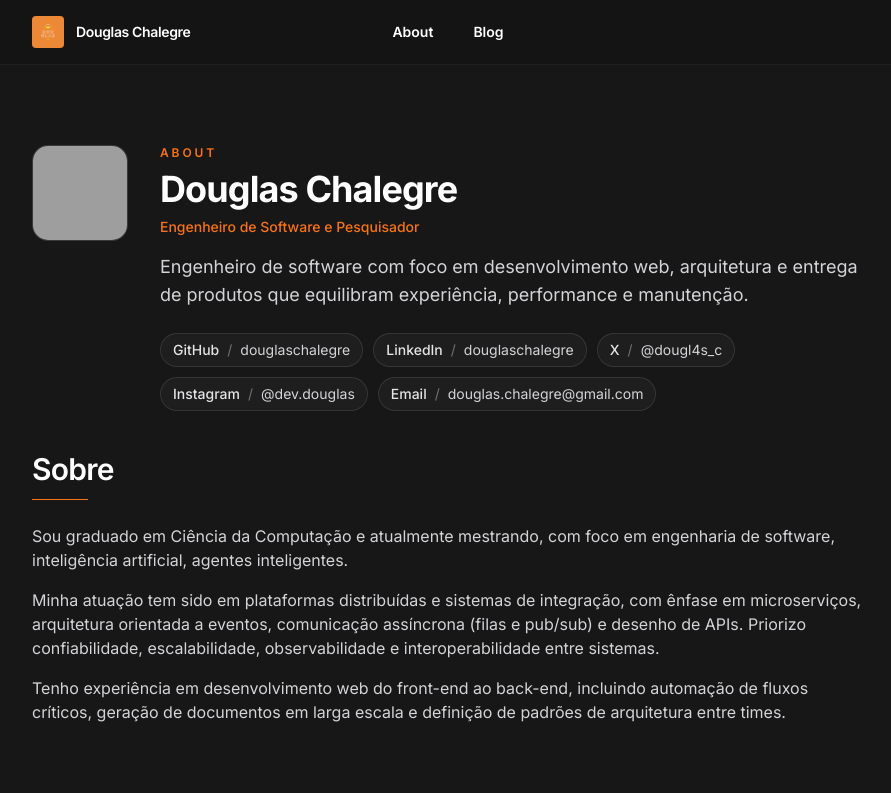
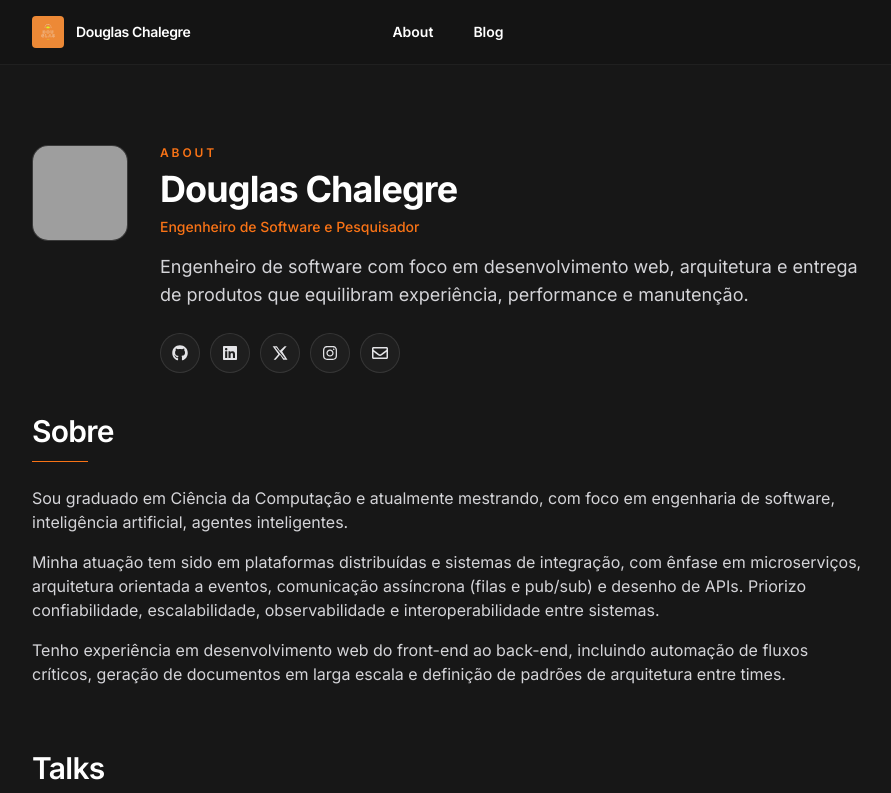
Before and after one commit to douglaschalegre/portifolio, a Next.js app: page /about in a window 1280 px wide. Shown: the top 793 px of the page, without its empty margins (192-1083 px from the left). Built offline with nearby package versions, Linux system fonts and the light colour scheme; grey boxes are pictures that could not be loaded.

Commit message:
feat: add GitHubActivity component and enhance ProfileIntro with showDescription prop

```diff
--- /dev/null
+++ b/src/components/site/github-activity.tsx
@@ -0,0 +1,42 @@
+interface GitHubActivityProps {
+  username: string;
+  profileUrl: string;
+}
+
+export default function GitHubActivity({
+  username,
+  profileUrl,
+}: GitHubActivityProps) {
+  const contributionsGraphUrl = `https://ghchart.rshah.org/f97316/${username}`;
+
+  return (
+    <div className="mt-8">
+      <div className="mb-3 flex flex-wrap items-center justify-between gap-3">
+        <p className="text-xs font-medium text-zinc-400">
+          Contribuições públicas no GitHub{' '}
+          <span className="text-orange-500">@{username}</span>
+        </p>
+        <a
+          href={profileUrl}
+          target="_blank"
+          rel="noopener noreferrer"
+          className="text-xs font-semibold text-orange-500 transition hover:text-orange-400"
+        >
+          Ver perfil
+        </a>
+      </div>
+
+      <div className="rounded-2xl border border-white/10 bg-white/[0.03] p-2 sm:p-3">
+        <div className="overflow-x-auto rounded-xl bg-white p-3 sm:p-4">
+          {/* eslint-disable-next-line @next/next/no-img-element */}
+          <img
+            src={contributionsGraphUrl}
+            alt={`Gráfico de contribuições do GitHub de ${username}`}
+            className="block min-w-[720px]"
+            loading="lazy"
+          />
+        </div>
+      </div>
+    </div>
+  );
+}
--- a/src/components/site/profile-intro.tsx
+++ b/src/components/site/profile-intro.tsx
@@ -7,6 +7,7 @@ interface ProfileIntroProps {
   socialLinks: SocialLink[];
   description?: string;
   eyebrow?: string;
+  showDescription?: boolean;
 }
 
 export default function ProfileIntro({
@@ -14,6 +15,7 @@ export default function ProfileIntro({
   socialLinks,
   description,
   eyebrow,
+  showDescription = true,
 }: ProfileIntroProps) {
   return (
     <section className="pt-16 pb-8 sm:pt-20 sm:pb-10">
@@ -45,11 +47,13 @@ export default function ProfileIntro({
             <p className="mt-2 text-sm font-medium text-orange-500">
               {profile.role}
             </p>
-            <p className="mt-4 max-w-3xl text-base leading-7 text-zinc-300 sm:text-lg">
-              {description ?? profile.shortBio}
-            </p>
+            {showDescription ? (
+              <p className="mt-4 max-w-3xl text-base leading-7 text-zinc-300 sm:text-lg">
+                {description ?? profile.shortBio}
+              </p>
+            ) : null}
 
-            <div className="mt-6">
+            <div className={showDescription ? 'mt-6' : 'mt-4'}>
               <SocialLinks links={socialLinks} />
             </div>
           </div>
--- a/src/components/site/social-links.tsx
+++ b/src/components/site/social-links.tsx
@@ -1,15 +1,43 @@
 import type { SocialLink } from '@/lib/site/content';
+import {
+  FaGithub,
+  FaInstagram,
+  FaLinkedin,
+  FaRegEnvelope,
+} from 'react-icons/fa';
 
 interface SocialLinksProps {
   links: SocialLink[];
 }
 
 export default function SocialLinks({ links }: SocialLinksProps) {
+  const icons: Record<string, JSX.Element> = {
+    github: <FaGithub className="h-4 w-4" aria-hidden="true" />,
+    linkedin: <FaLinkedin className="h-4 w-4" aria-hidden="true" />,
+    instagram: <FaInstagram className="h-4 w-4" aria-hidden="true" />,
+    email: <FaRegEnvelope className="h-4 w-4" aria-hidden="true" />,
+    x: (
+      <svg
+        viewBox="0 0 24 24"
+        className="h-4 w-4 fill-current"
+        aria-hidden="true"
+      >
+        <path d="M18.9 2H22l-6.77 7.74L23.2 22h-6.25l-4.89-7.48L5.52 22H2.4l7.24-8.28L1 2h6.4l4.42 6.76L18.9 2Zm-1.1 18h1.73L6.46 3.9H4.6L17.8 20Z" />
+      </svg>
+    ),
+  };
+
   return (
     <nav aria-label="Redes sociais">
       <ul className="flex flex-wrap gap-2.5" role="list">
         {links.map((link) => {
           const isExternal = link.href.startsWith('http');
+          const icon =
+            icons[link.name.toLowerCase()] ?? (
+              <span className="text-xs font-semibold" aria-hidden="true">
+                {link.name.slice(0, 1)}
+              </span>
+            );
 
           return (
             <li key={link.name} role="listitem">
@@ -17,12 +45,11 @@ export default function SocialLinks({ links }: SocialLinksProps) {
                 href={link.href}
                 target={isExternal ? '_blank' : undefined}
                 rel={isExternal ? 'noopener noreferrer' : undefined}
-                className="inline-flex items-center rounded-full border border-white/10 bg-white/[0.03] px-3 py-1.5 text-sm text-zinc-200 transition hover:border-orange-500 hover:text-orange-500"
+                className="inline-flex h-10 w-10 items-center justify-center rounded-full border border-white/10 bg-white/[0.03] text-zinc-200 transition hover:border-orange-500 hover:text-orange-500"
                 aria-label={`${link.name}: ${link.label}`}
+                title={`${link.name} (${link.label})`}
               >
-                <span className="font-medium">{link.name}</span>
-                <span className="mx-2 text-zinc-500">/</span>
-                <span className="text-zinc-300">{link.label}</span>
+                {icon}
               </a>
             </li>
           );
--- a/src/components/site/talks-list.tsx
+++ b/src/components/site/talks-list.tsx
@@ -5,7 +5,16 @@ interface TalksListProps {
   repoUrl?: string;
 }
 
+function parseBrDate(date: string): number {
+  const [day, month, year] = date.split('/').map(Number);
+  return new Date(year, (month ?? 1) - 1, day ?? 1).getTime();
+}
+
 export default function TalksList({ talks, repoUrl }: TalksListProps) {
+  const orderedTalks = [...talks].sort(
+    (a, b) => parseBrDate(b.date) - parseBrDate(a.date),
+  );
+
   return (
     <section className="pt-8 pb-12 sm:pt-10 sm:pb-16" aria-labelledby="talks-title">
       <div className="site-container">
@@ -36,7 +45,7 @@ export default function TalksList({ talks, repoUrl }: TalksListProps) {
         </div>
 
         <ul className="mt-8 space-y-6" role="list">
-          {talks.map((talk) => (
+          {orderedTalks.map((talk) => (
             <li key={`${talk.title}-${talk.date}`}>
               <article className="group">
                 <div className="flex flex-wrap items-center gap-2 text-xs text-zinc-400">
```
